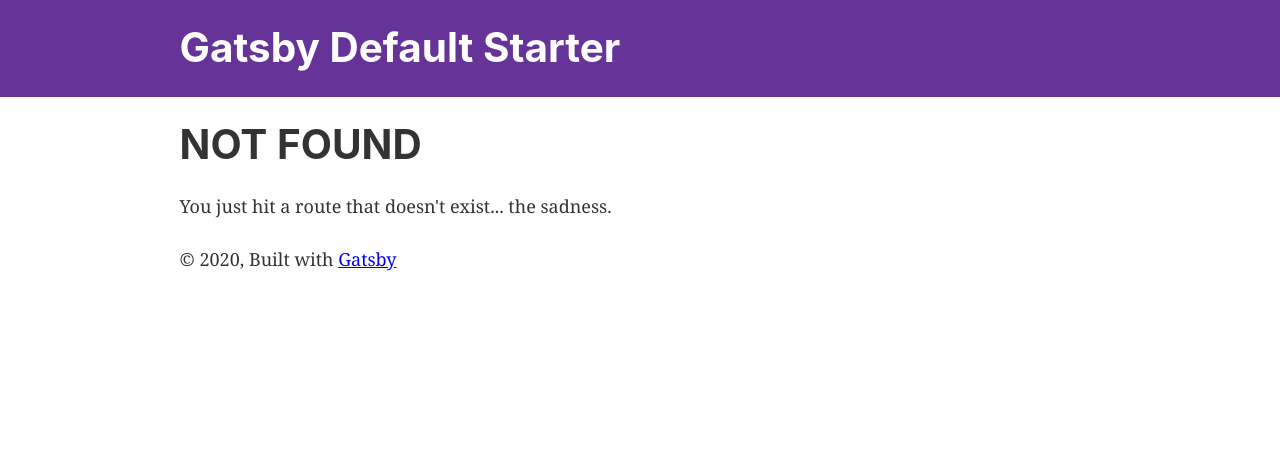
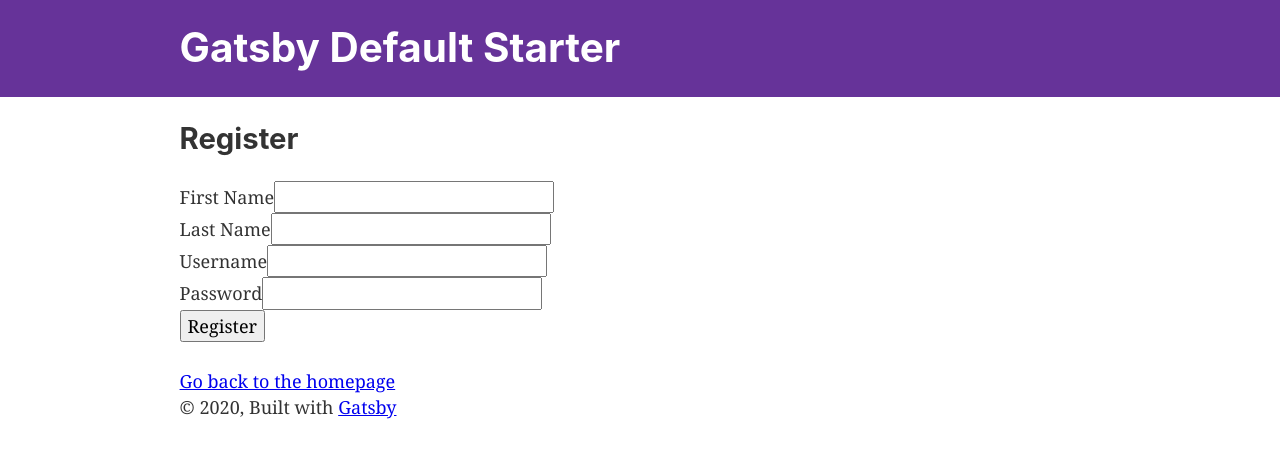
Before and after one commit to p1pah/clonebay, a Gatsby site in the folder packages/web/: page /register in a window 1280 px wide. Before the commit this address had no page. Built offline with nearby package versions, Linux system fonts and the light colour scheme; Gatsby itself is replaced by a stand-in of ours.

Commit message:
bareBones reg

```diff
--- a/packages/web/src/pages/index.js
+++ b/packages/web/src/pages/index.js
@@ -44,7 +44,7 @@
     <Image />
   </div> */}
 
-      <Link to="/page-2/">Go to page 2</Link>
+      <Link to="/register/">Go to page 2</Link>
     </Layout>
   )
 }
--- /dev/null
+++ b/packages/web/src/pages/register.js
@@ -0,0 +1,37 @@
+import React from "react"
+import { Link } from "gatsby"
+
+import Layout from "../components/layout"
+
+const SecondPage = () => (
+  <Layout>
+     <div className="col-md-6 col-md-offset-3">
+                <h2>Register</h2>
+                <form >
+                    <div>
+                        <label htmlFor="firstName">First Name</label>
+                        <input type="text" className="form-control" name="firstName"/>
+                    </div>
+                    <div >
+                        <label htmlFor="lastName">Last Name</label>
+                        <input type="text" className="form-control" name="lastName"/>
+                    </div>
+                    <div>
+                        <label htmlFor="username">Username</label>
+                        <input type="text" className="form-control" name="username"/>
+                    </div>
+                    <div>
+                        <label htmlFor="password">Password</label>
+                        <input type="password" className="form-control" name="password" />
+                    </div>
+                    <div className="form-group">
+                        <button className="btn btn-primary">Register</button>
+                    </div>
+                </form>
+            </div>
+
+    <Link to="/">Go back to the homepage</Link>
+  </Layout>
+)
+
+export default SecondPage
```
Also changed, not shown: packages/web/src/pages/page-2.js (deleted, +0 -14 lines).
